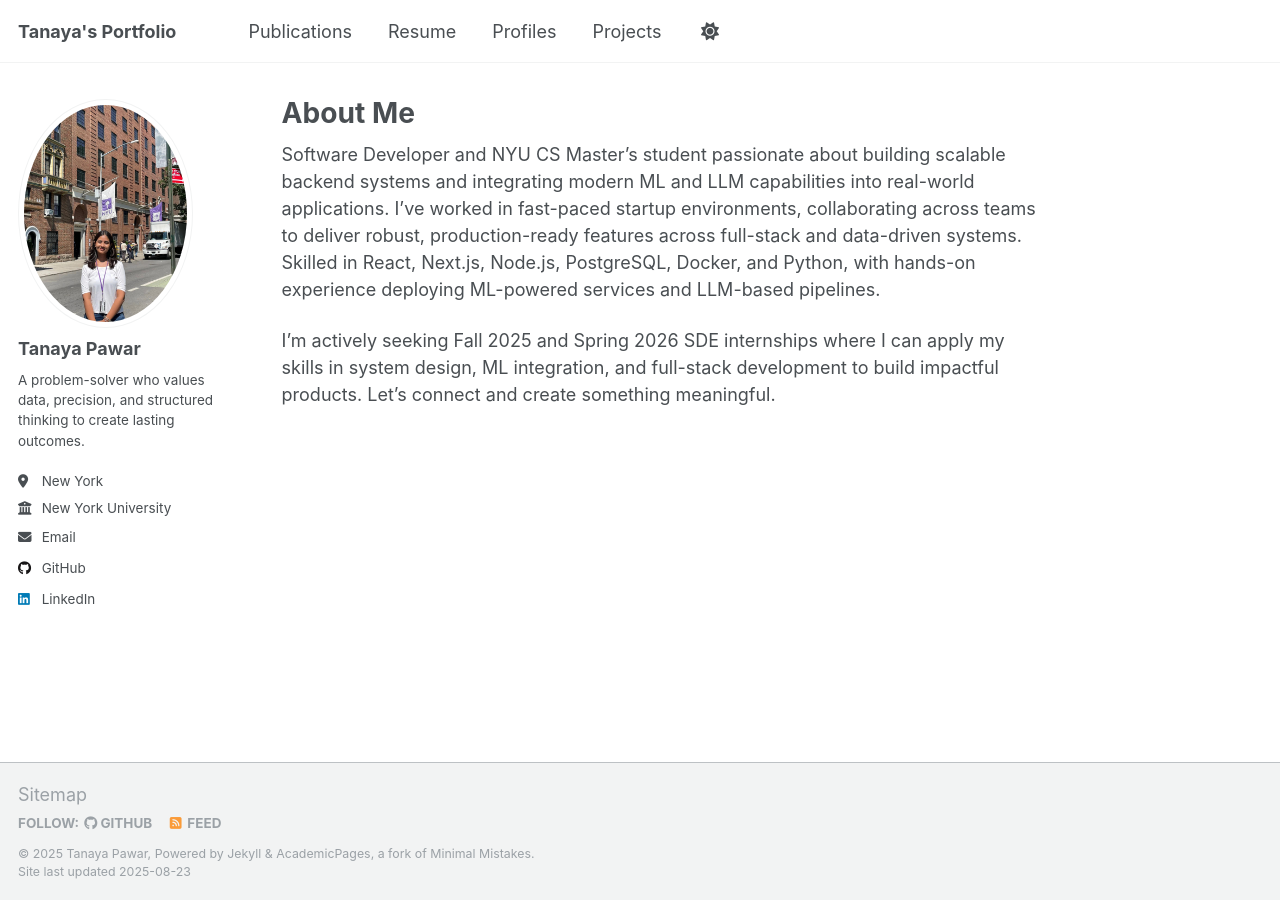
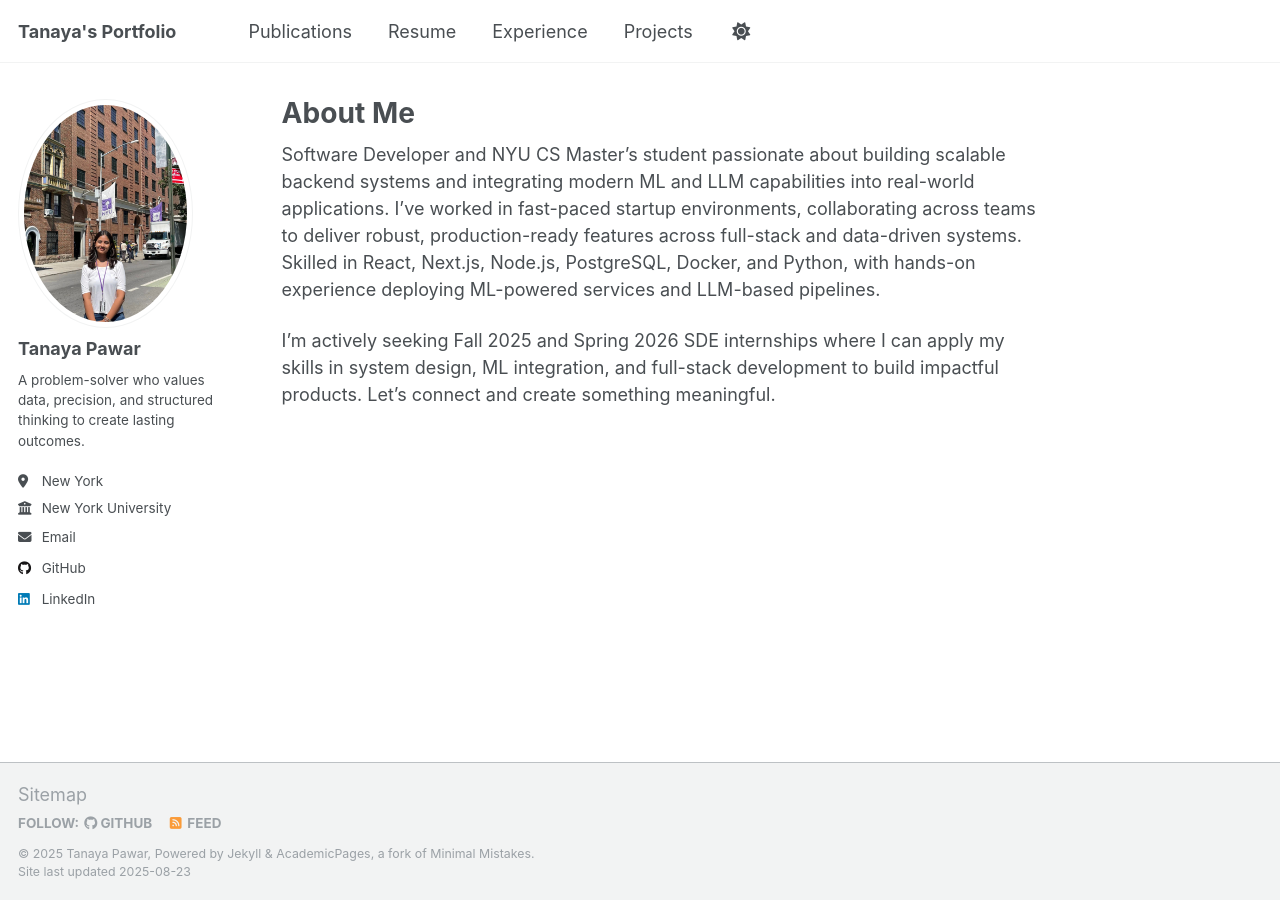
Before and after one commit to tanaya09/tanaya09.github.io, a Jekyll site: the page built from _pages/about.md, in a window 1280 px wide. Built offline with Jekyll 4.4.1, drawn with Linux system fonts in a browser that asks for light colours.

Commit message:
Update navigation.yml

```diff
--- a/_data/navigation.yml
+++ b/_data/navigation.yml
@@ -15,8 +15,8 @@ main:
     url: /files/Tanaya%20Pawar%20Resume%202025.pdf
 
 
-  - title: "Profiles"
-    url: /profiles/
+  - title: "Experience"
+    url: /experience/
 
   - title: "Projects"
     url: /projects/
```
